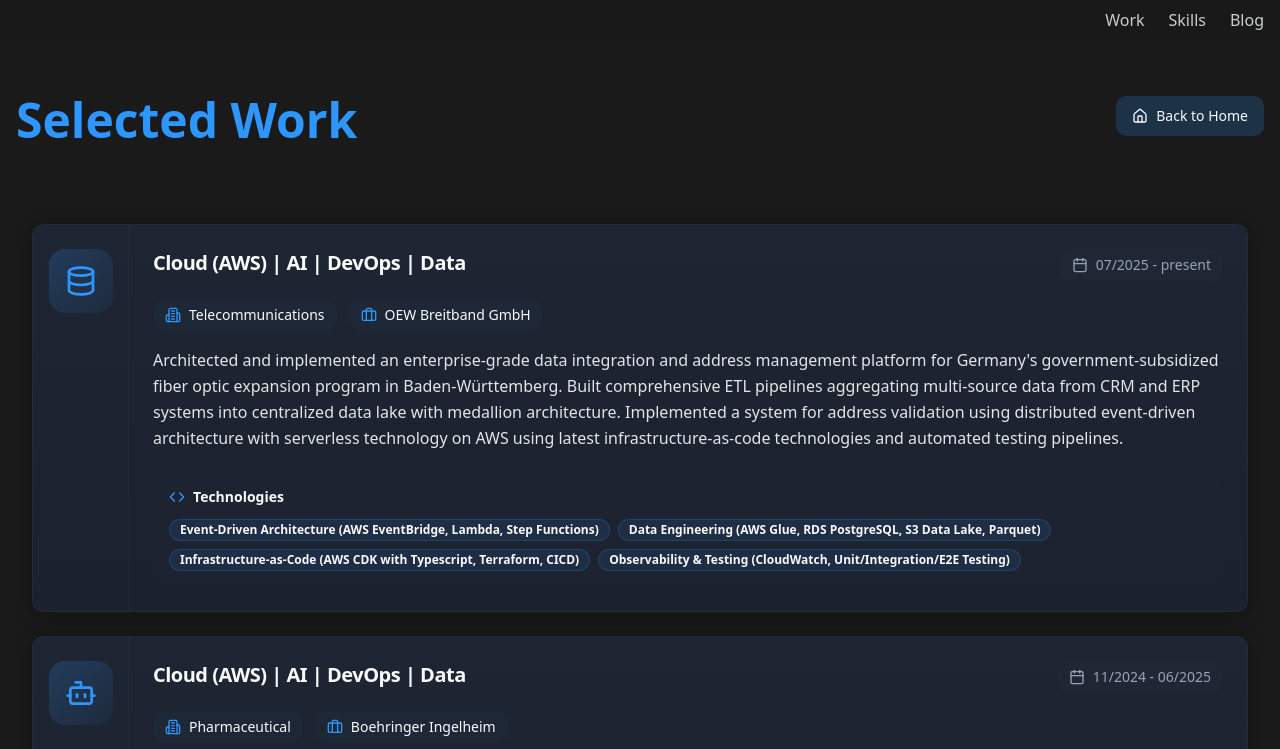
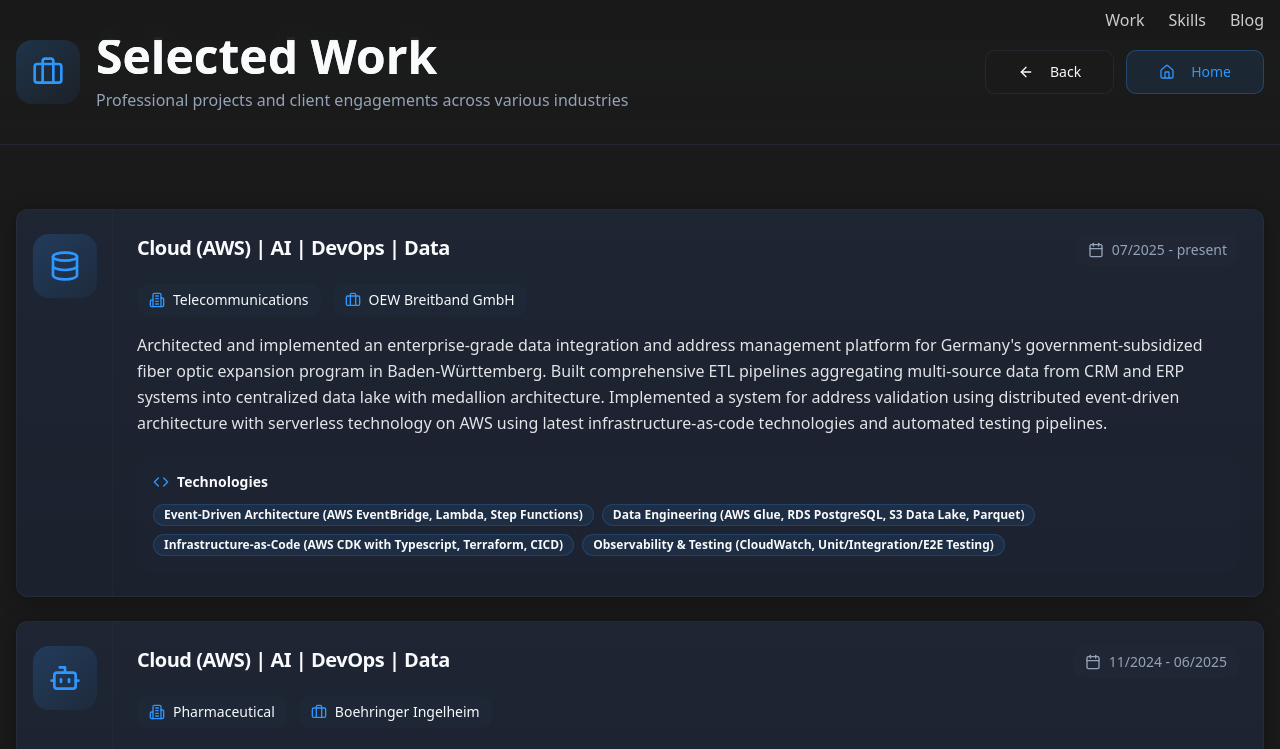
Before and after one commit to maxritter/max-ritter-website, a React (Vite) app: page /work in a window 1280 px wide. Shown: the top 749 px of the page. Built offline with nearby package versions, Linux system fonts and the light colour scheme.

Commit message:
Improve subpage header layout
Enhance the display of page titles and Back to Home buttons on sub-pages (Skills, Work, Imprint) for a more professional and integrated look. Refactor header components to merge title with navigation, update styling/spacing, and apply consistent micro-interactions.

```diff
--- /dev/null
+++ b/src/components/PageHeader.tsx
@@ -0,0 +1,66 @@
+import { Home, ArrowLeft } from "lucide-react";
+import { Button } from "@/components/ui/button";
+import { useNavigate } from "react-router-dom";
+import { motion } from "framer-motion";
+
+interface PageHeaderProps {
+  title: string;
+  subtitle?: string;
+  icon?: React.ReactNode;
+}
+
+const PageHeader = ({ title, subtitle, icon }: PageHeaderProps) => {
+  const navigate = useNavigate();
+
+  return (
+    <motion.div
+      className="relative border-b border-border/50 bg-gradient-to-b from-muted/10 to-transparent"
+      initial={{ opacity: 0, y: -20 }}
+      animate={{ opacity: 1, y: 0 }}
+      transition={{ duration: 0.5 }}
+    >
+      <div className="container mx-auto px-4 py-8">
+        <div className="flex flex-col md:flex-row md:items-center md:justify-between gap-4">
+          <div className="flex items-center gap-4">
+            {icon && (
+              <div className="bg-gradient-to-br from-primary/20 to-primary/5 p-4 rounded-2xl">
+                {icon}
+              </div>
+            )}
+            <div>
+              <h1 className="text-3xl md:text-5xl font-bold bg-gradient-to-r from-foreground to-foreground/70 bg-clip-text">
+                {title}
+              </h1>
+              {subtitle && (
+                <p className="text-muted-foreground mt-2 text-sm md:text-base">{subtitle}</p>
+              )}
+            </div>
+          </div>
+
+          <div className="flex gap-3">
+            <Button
+              onClick={() => navigate(-1)}
+              variant="outline"
+              size="lg"
+              className="group border-border/50 hover:border-primary/50 hover:bg-primary/5 transition-all duration-300"
+            >
+              <ArrowLeft className="w-4 h-4 mr-2 group-hover:-translate-x-1 transition-transform duration-300" />
+              Back
+            </Button>
+            <Button
+              onClick={() => navigate('/')}
+              variant="default"
+              size="lg"
+              className="group bg-primary/10 hover:bg-primary/20 text-primary border border-primary/30 hover:border-primary/50 transition-all duration-300"
+            >
+              <Home className="w-4 h-4 mr-2 group-hover:scale-110 transition-transform duration-300" />
+              Home
+            </Button>
+          </div>
+        </div>
+      </div>
+    </motion.div>
+  );
+};
+
+export default PageHeader;
--- a/src/pages/Skills.tsx
+++ b/src/pages/Skills.tsx
@@ -1,15 +1,13 @@
 import { motion } from "framer-motion";
-import { useNavigate } from "react-router-dom";
 import Header from "@/components/Header";
 import Footer from "@/components/Footer";
 import SkillsSection from "@/components/SkillsSection";
 import SEO from "@/components/SEO";
-import BackToHomeButton from "@/components/BackToHomeButton";
+import PageHeader from "@/components/PageHeader";
 import { pageVariants } from "@/utils/animations";
+import { Sparkles } from "lucide-react";
 
 const Skills = () => {
-  const navigate = useNavigate();
-
   return (
     <motion.div
       className="min-h-screen flex flex-col bg-background"
@@ -24,16 +22,13 @@ const Skills = () => {
         pagePath="skills"
       />
       <Header />
-      <BackToHomeButton />
-      <main className="flex-grow pt-16">
-        <div className="container mx-auto px-4 py-8">
-          <div className="flex flex-col gap-4 mb-4">
-            <h1 className="text-4xl md:text-5xl font-bold text-primary">
-              Skillset
-            </h1>
-          </div>
-          <SkillsSection />
-        </div>
+      <PageHeader
+        title="Skillset"
+        subtitle="My technical expertise across cloud, AI, data engineering, and software development"
+        icon={<Sparkles className="w-8 h-8 text-primary" />}
+      />
+      <main className="flex-grow">
+        <SkillsSection />
       </main>
       <Footer />
     </motion.div>
--- a/src/pages/Work.tsx
+++ b/src/pages/Work.tsx
@@ -1,15 +1,13 @@
 import { motion } from "framer-motion";
-import { useNavigate } from "react-router-dom";
 import Header from "@/components/Header";
 import Footer from "@/components/Footer";
 import ProjectsSection from "@/components/ProjectsSection";
 import SEO from "@/components/SEO";
-import BackToHomeButton from "@/components/BackToHomeButton";
+import PageHeader from "@/components/PageHeader";
 import { pageVariants } from "@/utils/animations";
+import { Briefcase } from "lucide-react";
 
 const Work = () => {
-  const navigate = useNavigate();
-
   return (
     <motion.div
       className="min-h-screen flex flex-col bg-background"
@@ -24,16 +22,13 @@ const Work = () => {
         pagePath="work"
       />
       <Header />
-      <BackToHomeButton />
-      <main className="flex-grow pt-16">
-        <div className="container mx-auto px-4 py-8">
-          <div className="flex flex-col gap-4 mb-4">
-            <h1 className="text-4xl md:text-5xl font-bold text-primary">
-              Selected Work
-            </h1>
-          </div>
-          <ProjectsSection />
-        </div>
+      <PageHeader
+        title="Selected Work"
+        subtitle="Professional projects and client engagements across various industries"
+        icon={<Briefcase className="w-8 h-8 text-primary" />}
+      />
+      <main className="flex-grow">
+        <ProjectsSection />
       </main>
       <Footer />
     </motion.div>
```
